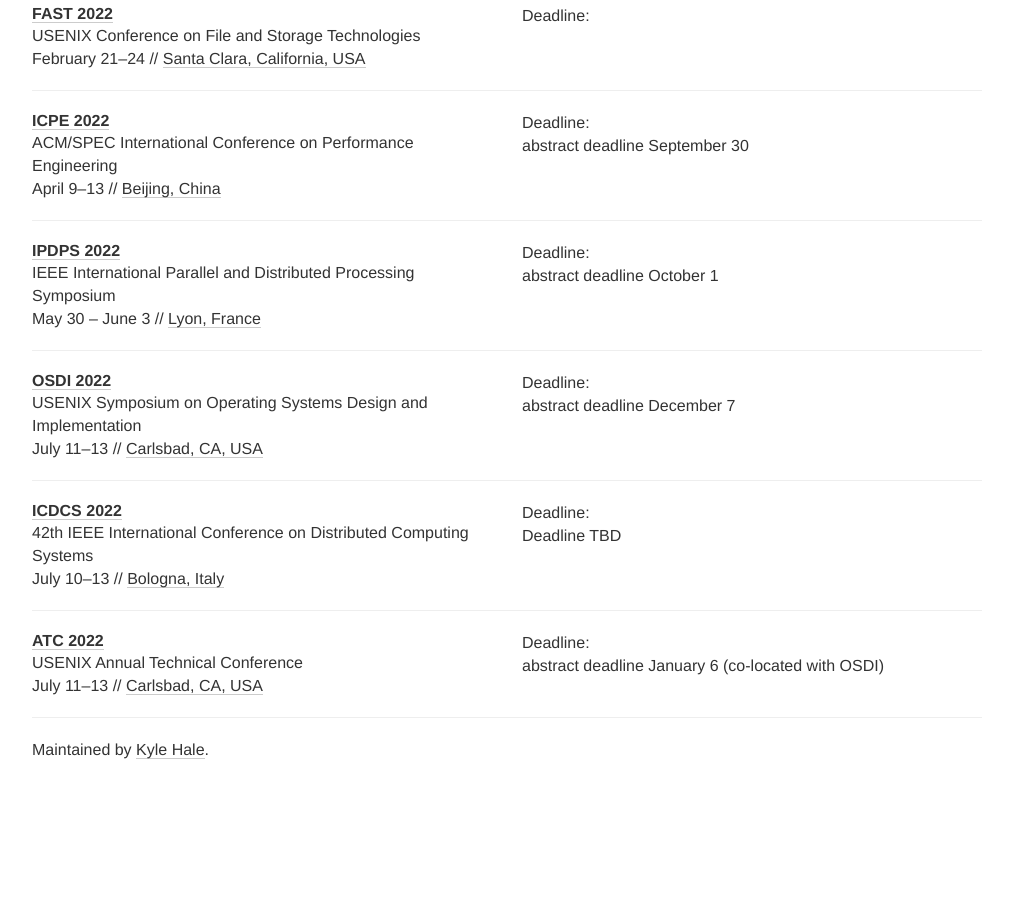
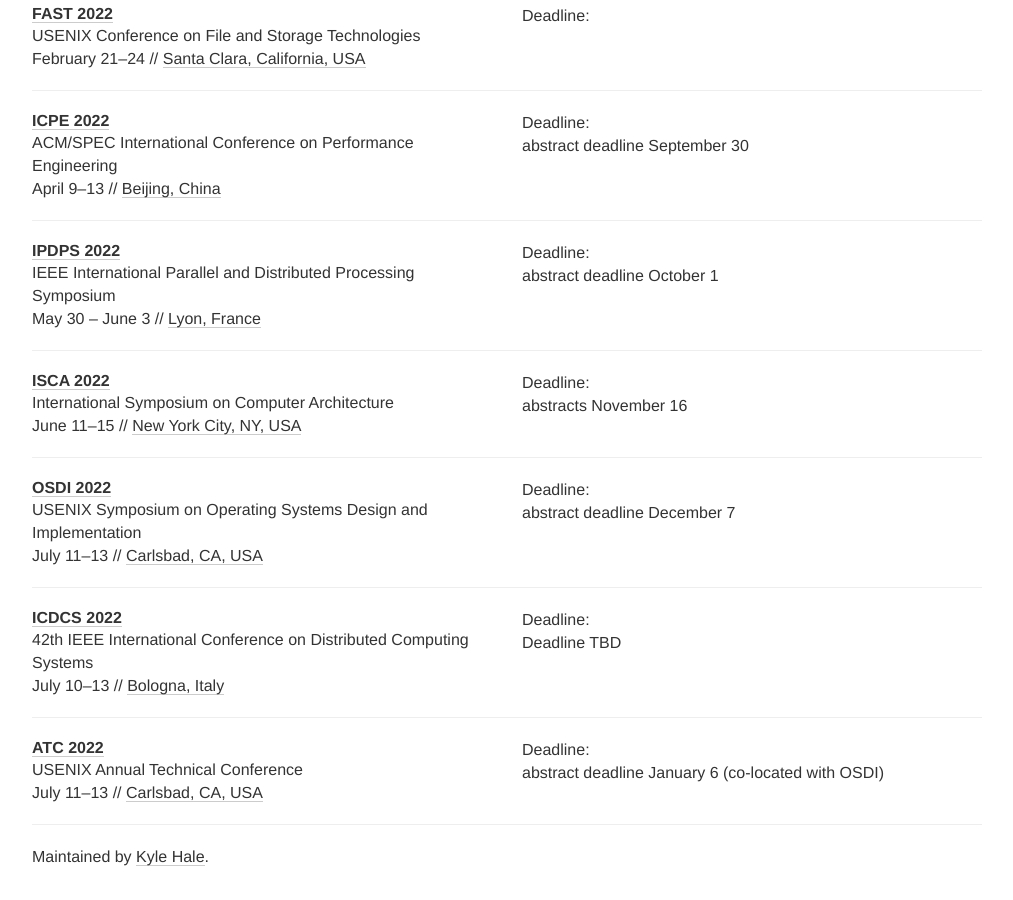
Before and after one commit to khale/sys-deadlines, a Jekyll site: the page built from index.html, in a window 1280 px wide and 900 px high, scrolled down 1447 px. Shown: the whole window, without its empty margins (133-1146 px from the left). Built offline with Jekyll 4.4.1, drawn with Linux system fonts in a browser that asks for light colours; nearby versions of some CDN libraries; comment, search, counter and statistics services are not loaded; before the commit the page ends 2240 px from its top, so only the background shows below that.

Commit message:
add isca

```diff
--- a/_data/conferences.yml
+++ b/_data/conferences.yml
@@ -127,6 +127,16 @@
   link: https://www.ipdps.org/
   tags: [PAR]
 
+- name: ISCA
+  description: International Symposium on Computer Architecture
+  comment: abstracts November 16
+  year: 2022
+  date: June 11-15
+  deadline: "2021-11-23 23:59"
+  place: New York City, NY, USA
+  link: https://iscaconf.org/isca2022/
+  tags: [ARCH]
+
 - name: OSDI
   description: USENIX Symposium on Operating Systems Design and Implementation
   comment: abstract deadline December 7
```
